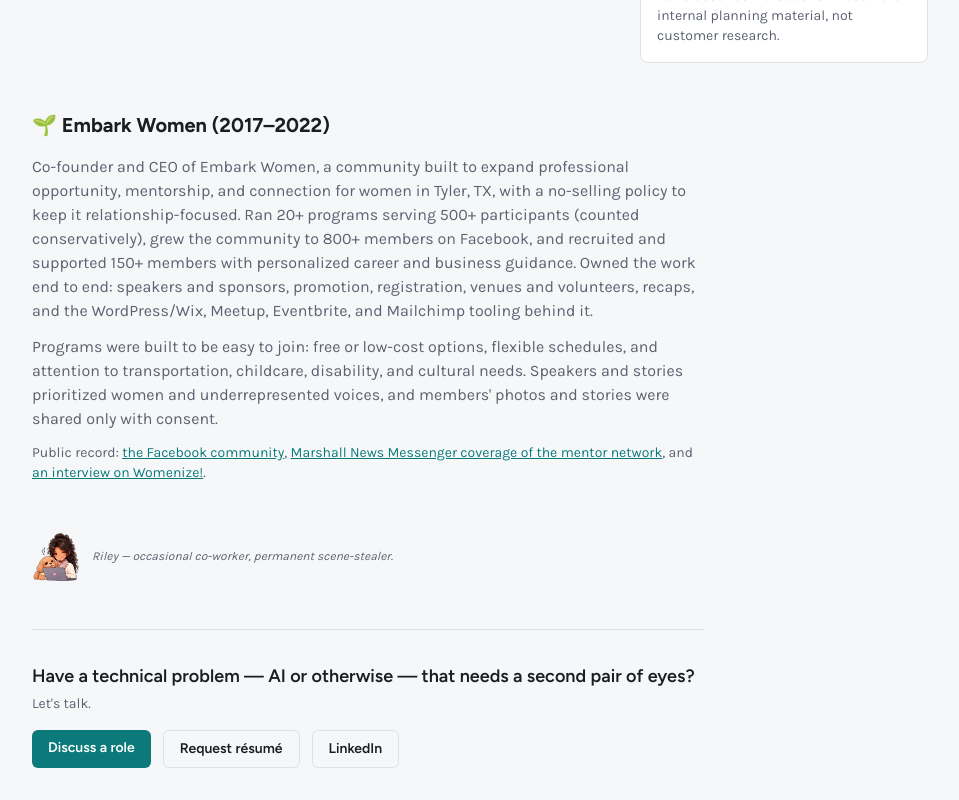
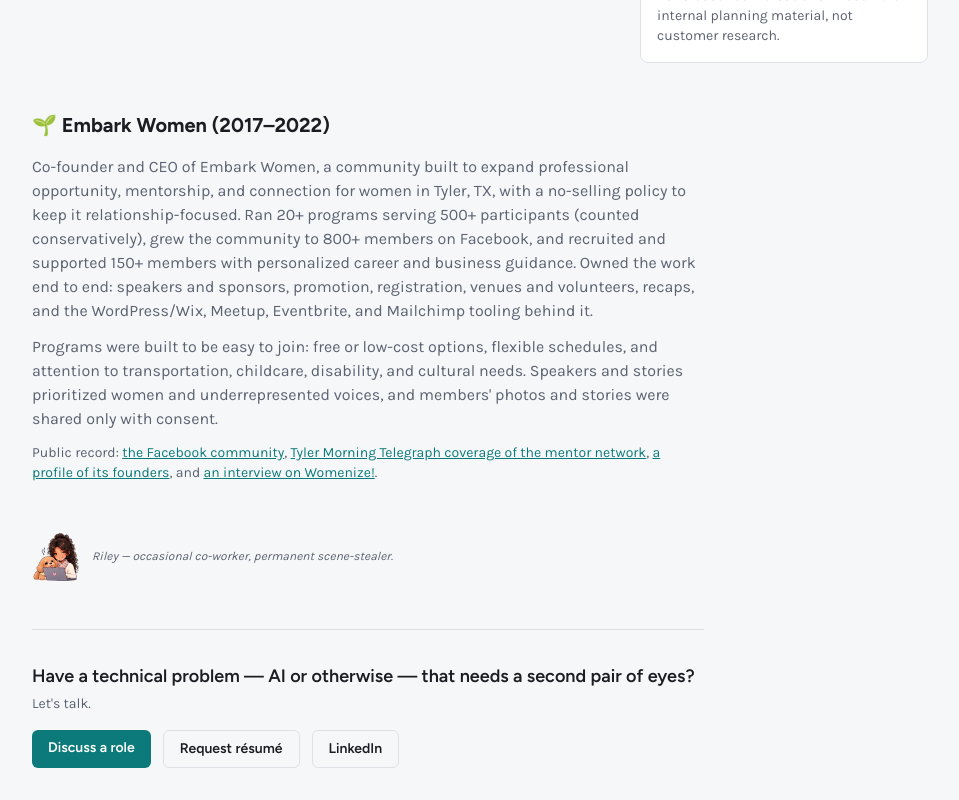
Before and after one commit to Hereforlolz/prototype-playground, a Next.js app: page /about in a window 1280 px wide. Shown: the part 2597-3397 px from the top of the page, without its empty margins (320-1279 px from the left). Built offline with nearby package versions, Linux system fonts and the light colour scheme.

Commit message:
Use your supplied Embark Women sources
Swap the syndicated Marshall link for the original Tyler Morning Telegraph
article and add the Geddie Connections feature in place of the dead
County Line link.

Co-Authored-By: Claude Sonnet 5.5 <noreply@anthropic.com>

```diff
--- a/pages/about.js
+++ b/pages/about.js
@@ -245,10 +245,14 @@ export default function About() {
               the Facebook community
               <span className="sr-only"> (opens in new tab)</span>
             </a>,{' '}
-          <a href="https://marshallnewsmessenger.com/2019/03/11/embark-women-creates-a-network-of-mentors-to-help-professional-women-grow/" target="_blank" rel="noreferrer" className="text-accent hover:opacity-80 underline">
-              Marshall News Messenger coverage of the mentor network
+          <a href="https://tylerpaper.com/2019/03/01/embark-women-creates-a-network-of-mentors-to-help-professional-women-grow/" target="_blank" rel="noreferrer" className="text-accent hover:opacity-80 underline">
+              Tyler Morning Telegraph coverage of the mentor network
               <span className="sr-only"> (opens in new tab)</span>
-            </a>, and{' '}
+            </a>, <a href="https://www.geddieconnections.com/2017/07/01/diverse-women-are-building-better-communities/" target="_blank" rel="noreferrer" className="text-accent hover:opacity-80 underline">
+              a profile of its founders
+              <span className="sr-only"> (opens in new tab)</span>
+            </a>,{' '}
+          and{' '}
           <a href="https://www.womenize.net/2021/03/03/sreenidhi-narayanan-%E2%94%82-womenize-inspiring-stories/" target="_blank" rel="noreferrer" className="text-accent hover:opacity-80 underline">
               an interview on Womenize!
               <span className="sr-only"> (opens in new tab)</span>
```
